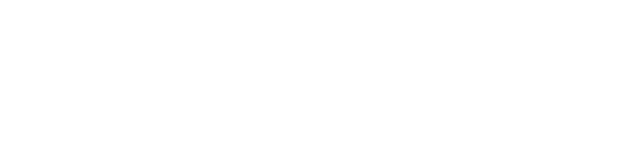
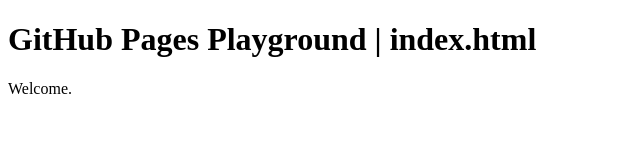
Before and after one commit to slckr-mm/ghp-playground, a plain HTML site: page index.html in a window 1280 px wide. Shown: the whole page, without its empty margins (0-640 px from the left). Drawn offline with Linux system fonts and the light colour scheme.

Commit message:
update index.html

```diff
--- a/index.html
+++ b/index.html
@@ -7,6 +7,7 @@
     <title>GitHub Pages Playground | index.html</title>
 </head>
 <body>
-
+    <h1>GitHub Pages Playground | index.html</h1>
+    Welcome.
 </body>
 </html>
```
